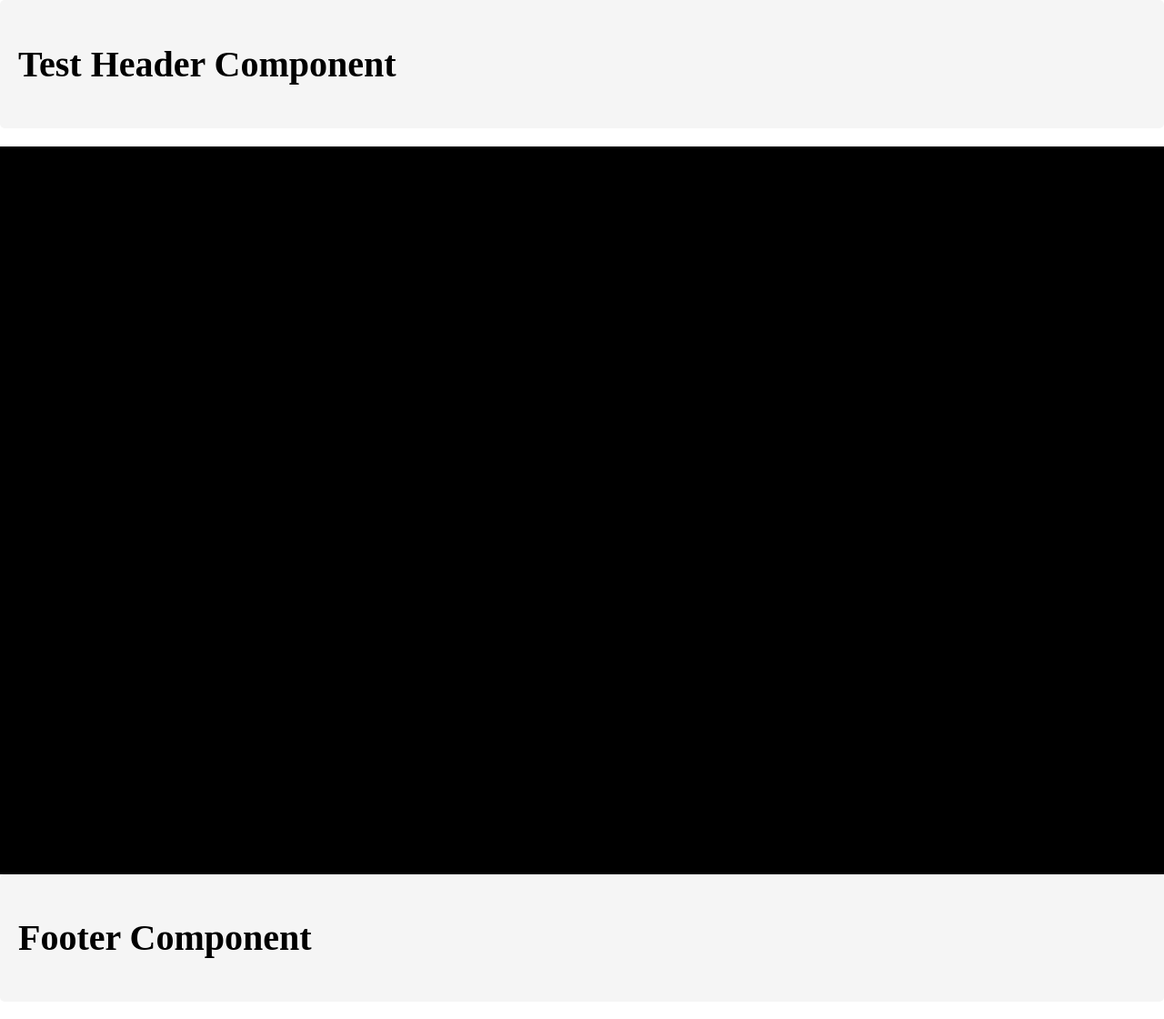
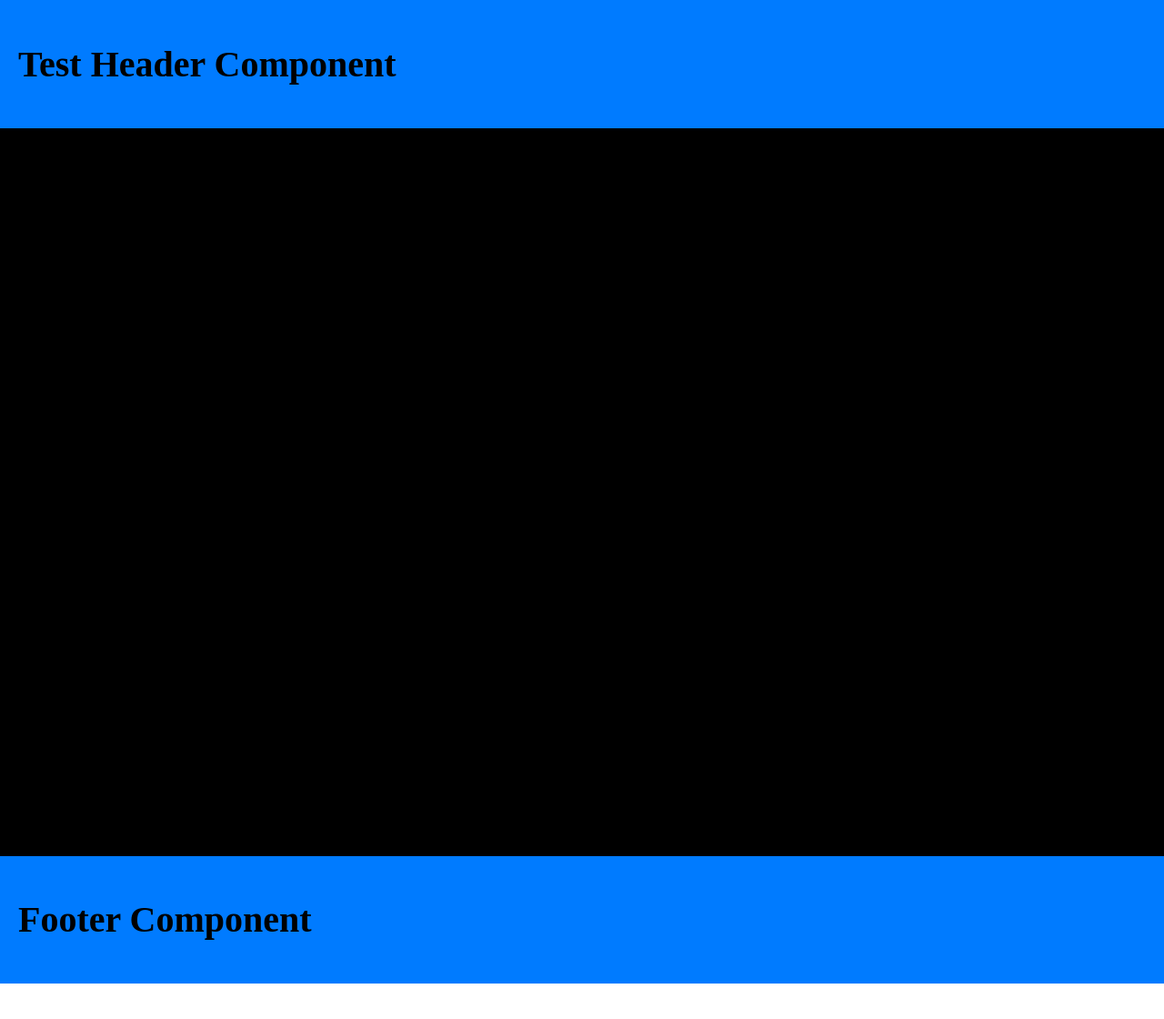
Before and after one commit to Drivakos/three-js-playground, a Nuxt app: page / in a window 1280 px wide. Shown: the whole page at 91% size. After the commit the page ends 1081 px from the top, so only its background shows below. Built offline with nearby package versions, Linux system fonts and the light colour scheme; no server answers.

Commit message:
Feat: Added scss support

```diff
--- /dev/null
+++ b/assets/_app.scss
@@ -0,0 +1,12 @@
+// App styles
+$primary-color: #007bff;
+
+.header-container {
+  background-color: $primary-color;
+  padding: 20px;
+  font-size: clamp(12px, 2vw, 20px);
+}
+
+#three-container {
+  max-width: 100%;
+}
--- a/components/FooterComponent.vue
+++ b/components/FooterComponent.vue
@@ -1,19 +1,5 @@
-<script setup lang="ts">
-
-</script>
-
 <template>
   <div class="header-container">
     <h1>Footer Component</h1>
   </div>
 </template>
-
-<style scoped>
-  .header-container {
-    background-color: #f5f5f5;
-    padding: 20px;
-    border-radius: 5px;
-    margin-bottom: 20px;
-    font-size: clamp(12px, 2vw, 20px);
-  }
-</style>
--- a/components/HeaderComponent.vue
+++ b/components/HeaderComponent.vue
@@ -7,13 +7,3 @@
     <h1>Test Header Component</h1>
   </div>
 </template>
-
-<style scoped>
-  .header-container {
-    background-color: #f5f5f5;
-    padding: 20px;
-    border-radius: 5px;
-    margin-bottom: 20px;
-    font-size: clamp(12px, 2vw, 20px);
-  }
-</style>
--- a/nuxt.config.ts
+++ b/nuxt.config.ts
@@ -1,4 +1,7 @@
 // https://nuxt.com/docs/api/configuration/nuxt-config
 export default defineNuxtConfig({
+  css: [
+    '@/assets/_app.scss',
+  ],
   devtools: { enabled: true }
 })
```
